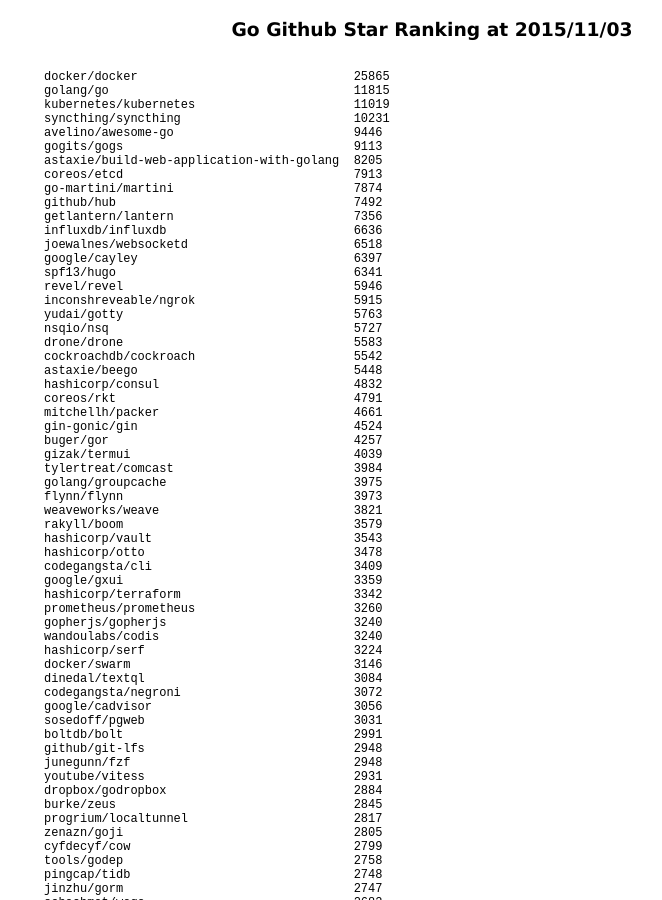
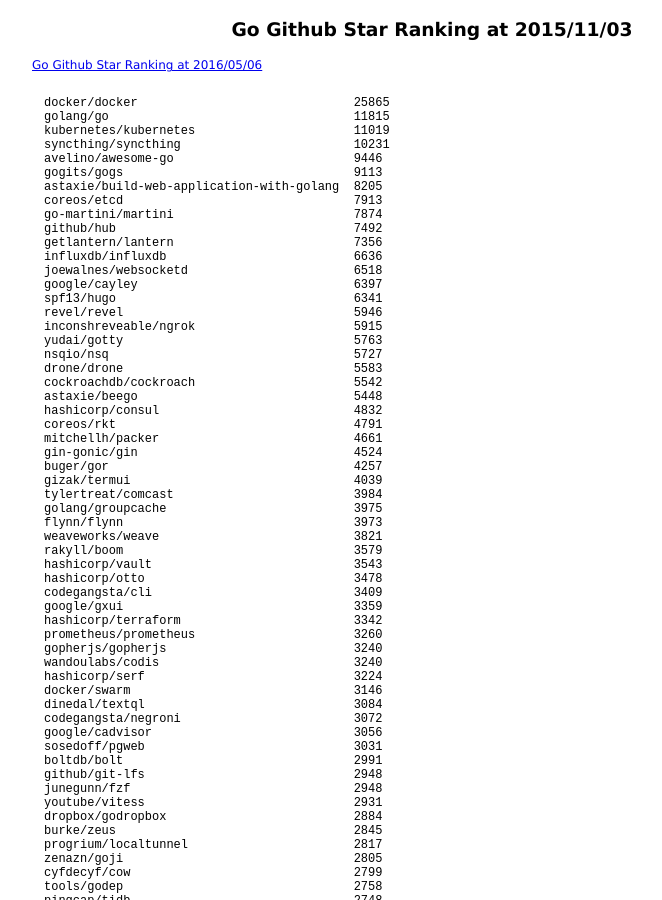
Before and after one commit to 38elements/38elements.github.com, a Jekyll site: the page built from _posts/2015-11-03-go-repository-github-star-ranking.md, in a window 1280 px wide and 900 px high. Shown: the whole window, without its empty margins (208-870 px from the left). Built offline with Jekyll 4.4.1, drawn with Linux system fonts in a browser that asks for light colours.

Commit message:
Update 2015-11-03-go-repository-github-star-ranking.md

```diff
--- a/_posts/2015-11-03-go-repository-github-star-ranking.md
+++ b/_posts/2015-11-03-go-repository-github-star-ranking.md
@@ -2,6 +2,7 @@
 layout: posts
 title: Go Github Star Ranking at 2015/11/03
 ---
+[Go Github Star Ranking at 2016/05/06](/2016/05/06/go-repository-github-star-ranking.html)
 <pre style="background-color: white;border: none;">
 docker/docker                              25865
 golang/go                                  11815
```
